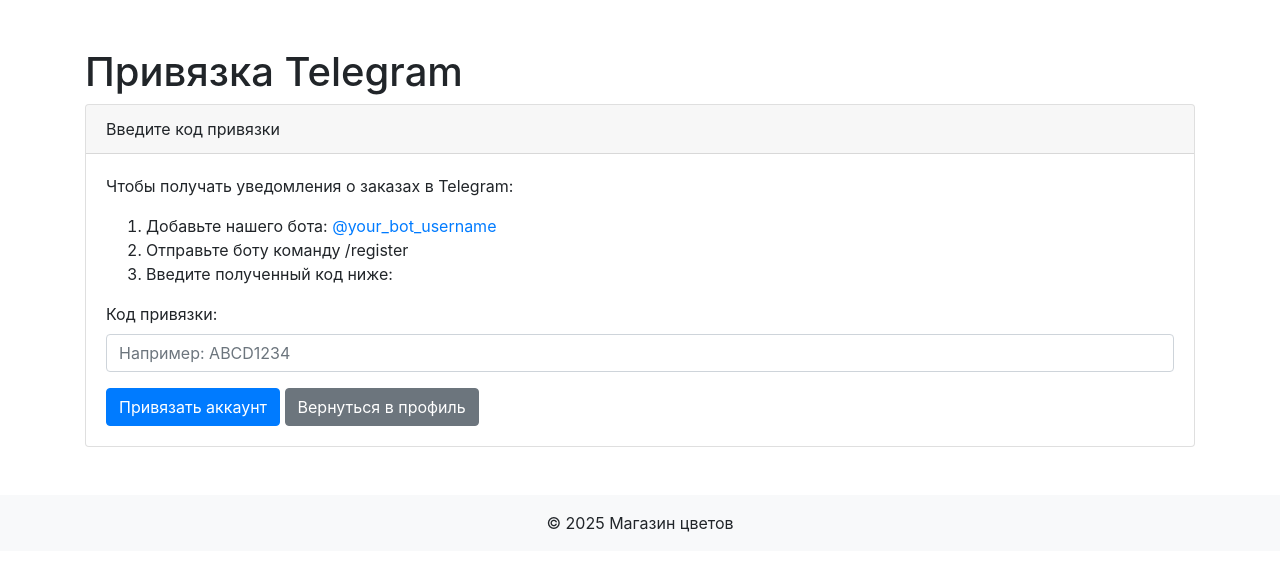
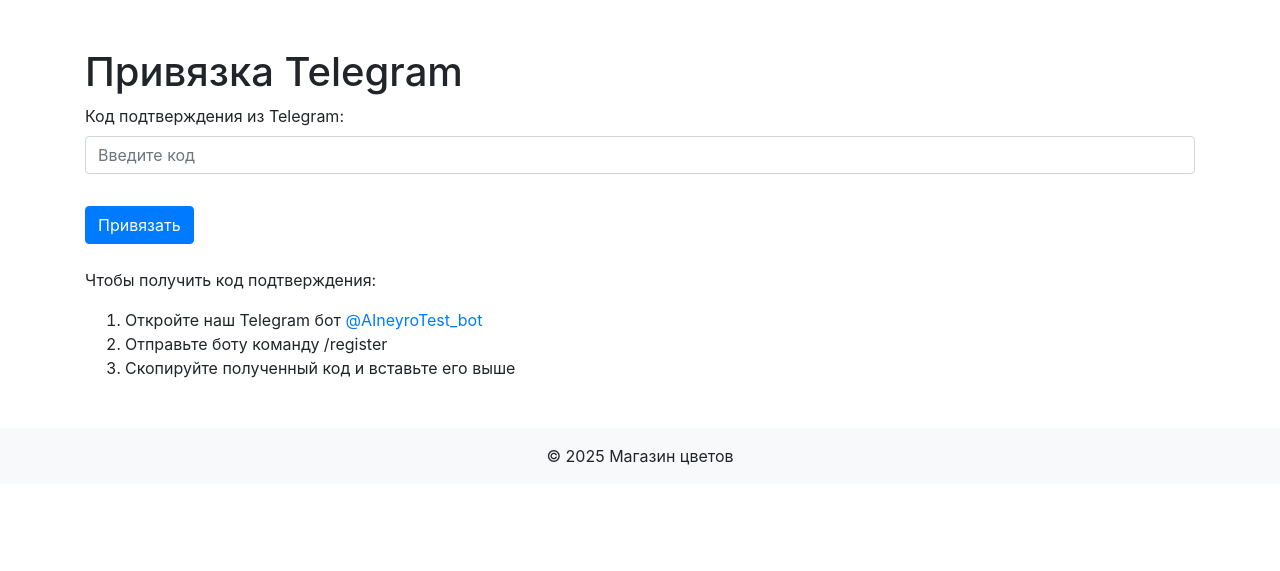
Before and after one commit to ElenaMGB/FlowerShop, a Django app: template FlowersDelivery/apps/users/templates/users/connect_telegram.html in a window 1280 px wide. Shown: the part 56-627 px from the top of the page. Run offline with Django 5.2, Linux system fonts and the light colour scheme; the template is opened without the code that fills it, so the values that code supplies are empty; some libraries are stand-ins or nearby versions.

Commit message:
change bot.py

```diff
--- a/FlowersDelivery/apps/users/templates/users/connect_telegram.html
+++ b/FlowersDelivery/apps/users/templates/users/connect_telegram.html
@@ -1,4 +1,4 @@
-{% extends 'base.html' %}
+{% extends 'shop/base.html' %}
 
 {% block content %}
 <div class="container my-5">
@@ -7,35 +7,29 @@
     {% if messages %}
     <div class="messages mb-4">
         {% for message in messages %}
-        <div class="alert {% if message.tags == 'success' %}alert-success{% else %}alert-danger{% endif %}">
+        <div class="alert alert-{{ message.tags }}">
             {{ message }}
         </div>
         {% endfor %}
     </div>
     {% endif %}
 
-    <div class="card">
-        <div class="card-header">
-            Введите код привязки
+    <form method="post">
+        {% csrf_token %}
+        <div class="form-group">
+            <label for="telegram_code">Код подтверждения из Telegram:</label>
+            <input type="text" class="form-control" id="telegram_code" name="telegram_code" placeholder="Введите код">
         </div>
-        <div class="card-body">
-            <p>Чтобы получать уведомления о заказах в Telegram:</p>
-            <ol>
-                <li>Добавьте нашего бота: <a href="https://t.me/your_bot_username" target="_blank">@your_bot_username</a></li>
-                <li>Отправьте боту команду /register</li>
-                <li>Введите полученный код ниже:</li>
-            </ol>
+        <button type="submit" class="btn btn-primary mt-3">Привязать</button>
+    </form>
 
-            <form method="post">
-                {% csrf_token %}
-                <div class="form-group mb-3">
-                    <label for="telegram_code">Код привязки:</label>
-                    <input type="text" id="telegram_code" name="telegram_code" class="form-control" placeholder="Например: ABCD1234">
-                </div>
-                <button type="submit" class="btn btn-primary">Привязать аккаунт</button>
-                <a href="{% url 'profile' %}" class="btn btn-secondary">Вернуться в профиль</a>
-            </form>
-        </div>
+    <div class="mt-4">
+        <p>Чтобы получить код подтверждения:</p>
+        <ol>
+            <li>Откройте наш Telegram бот <a href="https://t.me/AIneyroTest_bot" target="_blank">@AIneyroTest_bot</a></li>
+            <li>Отправьте боту команду /register</li>
+            <li>Скопируйте полученный код и вставьте его выше</li>
+        </ol>
     </div>
 </div>
 {% endblock %}
```
